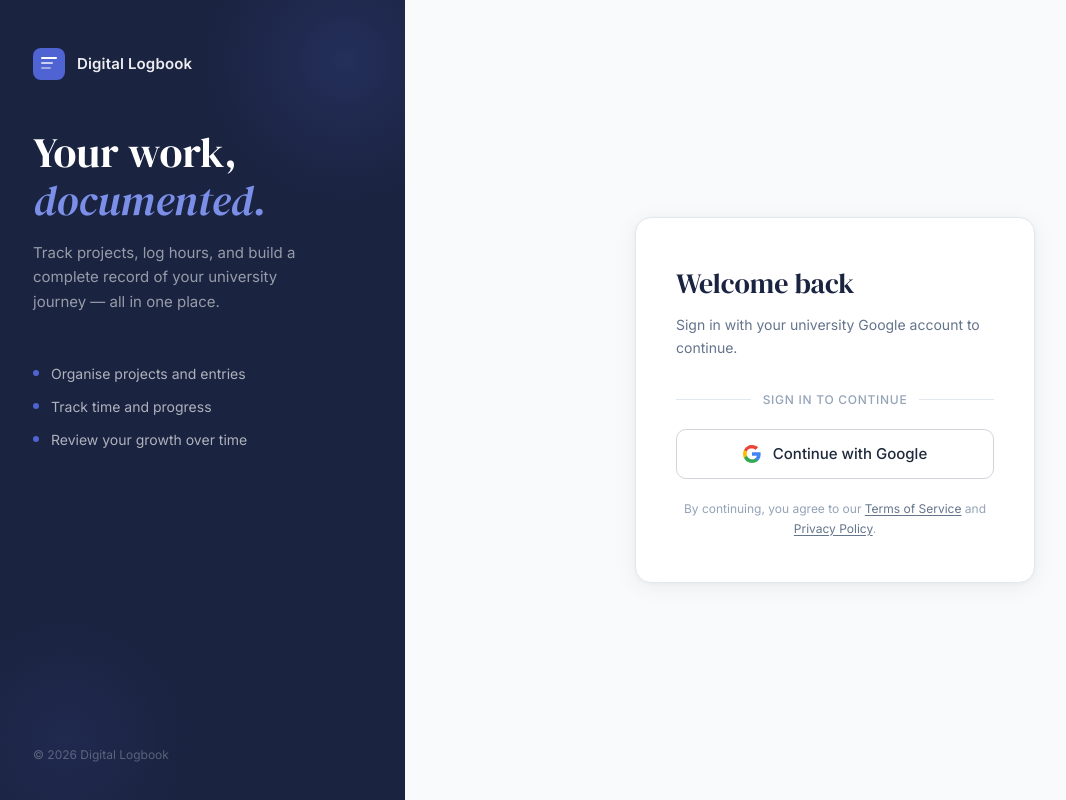
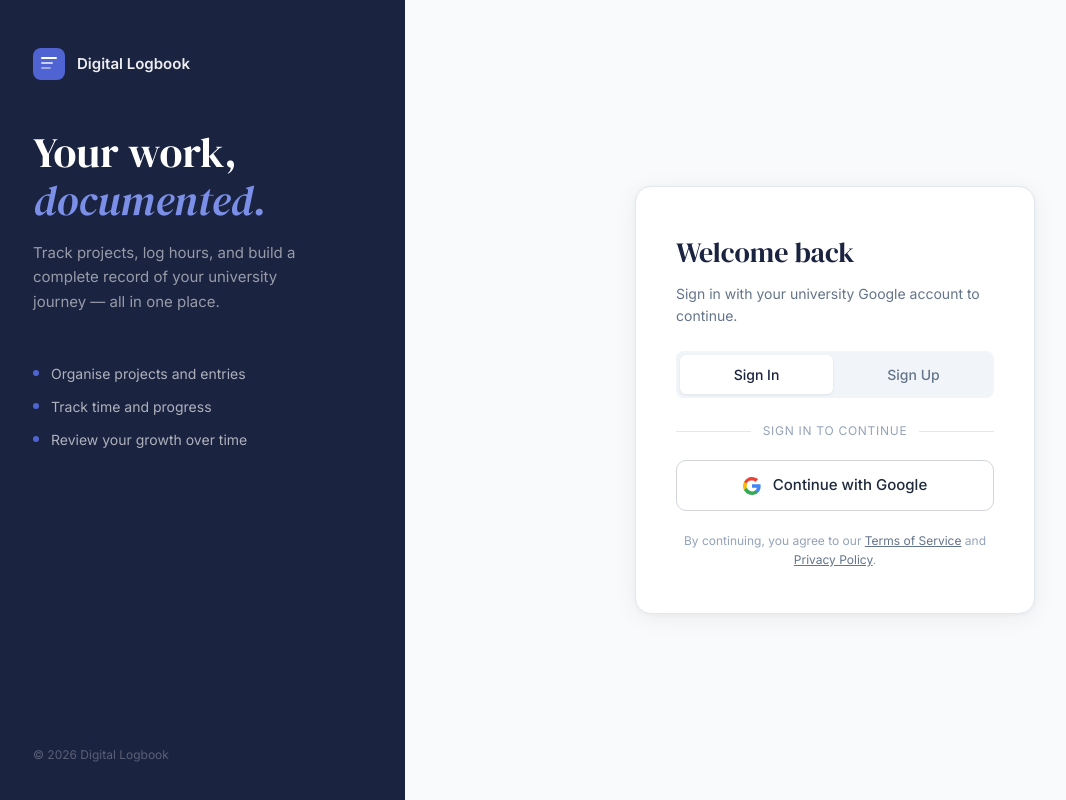
Before and after one commit to bethuelsteven159-rgb/digital-logbook-deploy, a React (Vite) app in the folder client/: page /digital_logbook/login in a window 1280 px wide. Shown: the whole page, without its empty margins (15-1081 px from the left). Built offline with nearby package versions, Linux system fonts and the light colour scheme; no server answers.

Commit message:
Implement Google authentication frontend

```diff
--- a/client/index.html
+++ b/client/index.html
@@ -3,6 +3,13 @@
   <head>
     <meta charset="UTF-8" />
     <meta name="viewport" content="width=device-width, initial-scale=1.0" />
+
+    <script
+      src="https://accounts.google.com/gsi/client"
+      async
+      defer
+    ></script>
+
     <title>Digital Logbook</title>
   </head>
   <body>
--- a/client/src/App.jsx
+++ b/client/src/App.jsx
@@ -1,5 +1,5 @@
 import { BrowserRouter, Routes, Route, Navigate } from "react-router-dom";
-import Login from "./pages/Login/Login";
+import Login from "./pages/Login/Login.jsx";
 import Dashboard from "./pages/Dashboard/Dashboard";
 import Projects from "./pages/Projects/Projects";
 import ProjectDetails from "./pages/ProjectDetails/ProjectDetails";
--- /dev/null
+++ b/client/src/pages/LogIn/Login.js
@@ -0,0 +1,111 @@
+import { useEffect, useRef, useState } from "react";
+import { useNavigate } from "react-router-dom";
+
+// Set these in client/.env:
+// VITE_GOOGLE_CLIENT_ID=<the real Google Client ID>
+// VITE_API_URL=http://localhost:3000
+
+const GOOGLE_CLIENT_ID = import.meta.env.VITE_GOOGLE_CLIENT_ID;
+const API_BASE_URL =
+  import.meta.env.VITE_API_URL || "http://localhost:3000";
+
+export function useLogin() {
+  const navigate = useNavigate();
+  const hiddenBtnRef = useRef(null);
+  const initializedRef = useRef(false);
+
+  const [mode, setMode] = useState("login");
+  const [loading, setLoading] = useState(false);
+  const [error, setError] = useState(null);
+
+  const handleCredentialResponse = async (response) => {
+    setLoading(true);
+    setError(null);
+
+    try {
+      const idToken = response.credential;
+
+      // Both Sign In and Sign Up use the same backend endpoint.
+      // The backend determines whether the user is new or already exists.
+      const res = await fetch(`${API_BASE_URL}/api/auth/google`, {
+        method: "POST",
+        headers: {
+          "Content-Type": "application/json",
+        },
+        body: JSON.stringify({
+          idToken,
+        }),
+      });
+
+      const data = await res.json();
+
+      if (!res.ok) {
+        throw new Error(
+          data?.error?.message || "Authentication failed"
+        );
+      }
+
+      // Store the application's JWT session token.
+      localStorage.setItem("authToken", data.token);
+
+      // Send the user to the dashboard after successful authentication.
+      navigate("/dashboard");
+    } catch (err) {
+      console.error("Authentication error:", err);
+
+      setError(
+        mode === "login"
+          ? "Sign-in failed. Please try again."
+          : "Sign-up failed. Please try again."
+      );
+    } finally {
+      setLoading(false);
+    }
+  };
+
+  useEffect(() => {
+    if (initializedRef.current) return;
+
+    if (!window.google) {
+      console.warn("Google Identity Services has not loaded.");
+      return;
+    }
+
+    if (!hiddenBtnRef.current) {
+      console.warn("Google login button container is not available.");
+      return;
+    }
+
+    if (!GOOGLE_CLIENT_ID) {
+      console.error("VITE_GOOGLE_CLIENT_ID is not configured.");
+      setError("Google authentication is not configured.");
+      return;
+    }
+
+    initializedRef.current = true;
+
+    // Initialize Google Identity Services only once.
+    window.google.accounts.id.initialize({
+      client_id: GOOGLE_CLIENT_ID,
+      callback: handleCredentialResponse,
+    });
+
+    // Render the Google button.
+    window.google.accounts.id.renderButton(
+      hiddenBtnRef.current,
+      {
+        type: "standard",
+        theme: "outline",
+        size: "large",
+      }
+    );
+  }, []);
+
+  return {
+    hiddenBtnRef,
+    mode,
+    setMode,
+    loading,
+    error,
+  };
+}
--- a/client/src/pages/LogIn/Login.jsx
+++ b/client/src/pages/LogIn/Login.jsx
@@ -1,72 +1,192 @@
-import { useNavigate } from "react-router-dom";
+import { useLogin } from "./Login";
+
 export default function Login() {
-    const navigate = useNavigate();
-    return (<div className="login-root">
+  const {
+    hiddenBtnRef,
+    mode,
+    setMode,
+    loading,
+    error,
+  } = useLogin();
+
+  const isLogin = mode === "login";
+
+  return (
+    <div className="login-root">
       <div className="login-left">
         <div className="login-left-inner">
           <div className="login-brand">
             <div className="login-logo-mark">
               <svg width="32" height="32" viewBox="0 0 32 32" fill="none">
-                <rect width="32" height="32" rx="8" fill="#4f63d2"/>
-                <rect x="8" y="9" width="16" height="2" rx="1" fill="white"/>
-                <rect x="8" y="14" width="12" height="2" rx="1" fill="white" opacity="0.7"/>
-                <rect x="8" y="19" width="10" height="2" rx="1" fill="white" opacity="0.45"/>
+                <rect
+                  width="32"
+                  height="32"
+                  rx="8"
+                  fill="#4f63d2"
+                />
+                <rect
+                  x="8"
+                  y="9"
+                  width="16"
+                  height="2"
+                  rx="1"
+                  fill="white"
+                />
+                <rect
+                  x="8"
+                  y="14"
+                  width="12"
+                  height="2"
+                  rx="1"
+                  fill="white"
+                  opacity="0.7"
+                />
+                <rect
+                  x="8"
+                  y="19"
+                  width="10"
+                  height="2"
+                  rx="1"
+                  fill="white"
+                  opacity="0.45"
+                />
               </svg>
             </div>
-            <span className="login-brand-name">Digital Logbook</span>
+
+            <span className="login-brand-name">
+              Digital Logbook
+            </span>
           </div>
 
           <div className="login-tagline-block">
-            <h1 className="login-tagline">Your work,<br /><em>documented.</em></h1>
+            <h1 className="login-tagline">
+              Your work,
+              <br />
+              <em>documented.</em>
+            </h1>
+
             <p className="login-sub">
-              Track projects, log hours, and build a complete record of your university journey — all in one place.
+              Track projects, log hours, and build a complete
+              record of your university journey — all in one place.
             </p>
           </div>
 
           <div className="login-features">
             <div className="login-feature-item">
-              <span className="login-feature-dot"/>
+              <span className="login-feature-dot" />
               <span>Organise projects and entries</span>
             </div>
+
             <div className="login-feature-item">
-              <span className="login-feature-dot"/>
+              <span className="login-feature-dot" />
               <span>Track time and progress</span>
             </div>
+
             <div className="login-feature-item">
-              <span className="login-feature-dot"/>
+              <span className="login-feature-dot" />
               <span>Review your growth over time</span>
             </div>
           </div>
         </div>
 
         <div className="login-left-footer">
-          <span>© 2026 Digital Logbook</span>
+          © 2026 Digital Logbook
         </div>
       </div>
 
       <div className="login-right">
         <div className="login-card">
+
           <div className="login-card-header">
-            <h2 className="login-card-title">Welcome back</h2>
+            <h2 className="login-card-title">
+              {isLogin ? "Welcome back" : "Create your account"}
+            </h2>
+
             <p className="login-card-desc">
-              Sign in with your university Google account to continue.
+              {isLogin
+                ? "Sign in with your university Google account to continue."
+                : "Create your Digital Logbook account using your university Google account."}
             </p>
           </div>
 
-          <div className="login-divider-label">
-            <span>Sign in to continue</span>
+          {/* LOGIN / SIGNUP SWITCH */}
+
+          <div className="login-mode-switch">
+            <button
+              type="button"
+              className={isLogin ? "mode-active" : ""}
+              onClick={() => setMode("login")}
+            >
+              Sign In
+            </button>
+
+            <button
+              type="button"
+              className={!isLogin ? "mode-active" : ""}
+              onClick={() => setMode("signup")}
+            >
+              Sign Up
+            </button>
           </div>
 
-          <button className="login-google-btn" onClick={() => navigate("/dashboard")} type="button">
-            <GoogleIcon />
-            <span>Continue with Google</span>
-          </button>
+          <div className="login-divider-label">
+            <span>
+              {isLogin
+                ? "Sign in to continue"
+                : "Sign up to continue"}
+            </span>
+          </div>
+
+          <div className="login-google-btn-wrap">
+            <button
+              className="login-google-btn"
+              type="button"
+              tabIndex={-1}
+            >
+              <GoogleIcon />
+              <span>
+                {isLogin
+                  ? "Continue with Google"
+                  : "Sign up with Google"}
+              </span>
+            </button>
+
+            <div
+              ref={hiddenBtnRef}
+              className="login-google-btn-real"
+            />
+          </div>
+
+          {loading && (
+            <p className="login-status">
+              {isLogin
+                ? "Signing you in…"
+                : "Creating your account…"}
+            </p>
+          )}
+
+          {error && (
+            <p className="login-error">
+              {error}
+            </p>
+          )}
 
           <p className="login-terms">
             By continuing, you agree to our{" "}
-            <a href="#" onClick={(e) => e.preventDefault()}>Terms of Service</a>{" "}
+            <a
+              href="#"
+              onClick={(e) => e.preventDefault()}
+            >
+              Terms of Service
+            </a>{" "}
             and{" "}
-            <a href="#" onClick={(e) => e.preventDefault()}>Privacy Policy</a>.
+            <a
+              href="#"
+              onClick={(e) => e.preventDefault()}
+            >
+              Privacy Policy
+            </a>
+            .
           </p>
         </div>
       </div>
@@ -78,7 +198,6 @@ export default function Login() {
           background: #f8fafc;
         }
 
-        /* LEFT PANEL */
         .login-left {
           width: 420px;
           flex-shrink: 0;
@@ -88,28 +207,6 @@ export default function Login() {
           padding: 48px 48px 36px;
           position: relative;
           overflow: hidden;
-        }
-        .login-left::after {
-          content: '';
-          position: absolute;
-          top: -80px;
-          right: -80px;
-          width: 280px;
-          height: 280px;
-          border-radius: 50%;
-          background: radial-gradient(circle, rgba(79, 99, 210, 0.18) 0%, transparent 70%);
-          pointer-events: none;
-        }
-        .login-left::before {
-          content: '';
-          position: absolute;
-          bottom: -60px;
-          left: -40px;
-          width: 240px;
-          height: 240px;
-          border-radius: 50%;
-          background: radial-gradient(circle, rgba(79, 99, 210, 0.10) 0%, transparent 70%);
-          pointer-events: none;
         }
 
         .login-left-inner {
@@ -126,16 +223,17 @@ export default function Login() {
           align-items: center;
           gap: 12px;
         }
+
         .login-logo-mark {
           display: flex;
           align-items: center;
         }
+
         .login-brand-name {
           font-family: 'Inter', sans-serif;
           font-size: 15px;
           font-weight: 600;
           color: rgba(255,255,255,0.92);
-          letter-spacing: 0.01em;
         }
 
         .login-tagline-block {
@@ -143,6 +241,7 @@ export default function Login() {
           flex-direction: column;
           gap: 16px;
         }
+
         .login-tagline {
           font-family: 'DM Serif Display', Georgia, serif;
           font-size: 42px;
@@ -151,10 +250,12 @@ export default function Login() {
           color: #ffffff;
           margin: 0;
         }
+
         .login-tagline em {
           font-style: italic;
           color: #7b8fe8;
         }
+
         .login-sub {
           font-size: 15px;
           line-height: 1.65;
@@ -168,6 +269,7 @@ export default function Login() {
           flex-direction: column;
           gap: 12px;
         }
+
         .login-feature-item {
           display: flex;
           align-items: center;
@@ -175,22 +277,19 @@ export default function Login() {
           font-size: 14px;
           color: rgba(255,255,255,0.65);
         }
+
         .login-feature-dot {
           width: 6px;
           height: 6px;
           border-radius: 50%;
           background: #4f63d2;
-          flex-shrink: 0;
         }
 
         .login-left-footer {
           font-size: 12px;
           color: rgba(255,255,255,0.28);
-          position: relative;
-          z-index: 1;
         }
 
-        /* RIGHT PANEL */
         .login-right {
           flex: 1;
           display: flex;
@@ -206,12 +305,15 @@ export default function Login() {
           border-radius: 16px;
           padding: 44px 40px;
           border: 1px solid #e2e8f0;
-          box-shadow: 0 4px 24px rgba(0,0,0,0.06), 0 1px 4px rgba(0,0,0,0.04);
+          box-shadow:
+            0 4px 24px rgba(0,0,0,0.06),
+            0 1px 4px rgba(0,0,0,0.04);
         }
 
         .login-card-header {
-          margin-bottom: 32px;
+          margin-bottom: 24px;
         }
+
         .login-card-title {
           font-family: 'DM Serif Display', Georgia, serif;
           font-size: 28px;
@@ -219,11 +321,39 @@ export default function Login() {
           color: #1a2340;
           margin: 0 0 10px;
         }
+
         .login-card-desc {
           font-size: 14px;
           color: #64748b;
           margin: 0;
           line-height: 1.6;
+        }
+
+        .login-mode-switch {
+          display: flex;
+          gap: 4px;
+          background: #f1f5f9;
+          border-radius: 8px;
+          padding: 4px;
+          margin-bottom: 24px;
+        }
+
+        .login-mode-switch button {
+          flex: 1;
+          border: none;
+          background: transparent;
+          padding: 9px;
+          border-radius: 6px;
+          font-size: 14px;
+          font-weight: 500;
+          color: #64748b;
+          cursor: pointer;
+        }
+
+        .login-mode-switch button.mode-active {
+          background: #ffffff;
+          color: #1a2340;
+          box-shadow: 0 1px 3px rgba(0,0,0,0.08);
         }
 
         .login-divider-label {
@@ -235,14 +365,19 @@ export default function Login() {
           color: #94a3b8;
           text-transform: uppercase;
           letter-spacing: 0.06em;
-          font-weight: 500;
         }
+
         .login-divider-label::before,
         .login-divider-label::after {
           content: '';
           flex: 1;
           height: 1px;
           background: #e2e8f0;
+        }
+
+        .login-google-btn-wrap {
+          position: relative;
+          width: 100%;
         }
 
         .login-google-btn {
@@ -260,20 +395,30 @@ export default function Login() {
           font-weight: 500;
           color: #1e293b;
           cursor: pointer;
-          transition: background 0.15s ease, border-color 0.15s ease, box-shadow 0.15s ease;
         }
-        .login-google-btn:hover {
-          background: #f8fafc;
-          border-color: #9ca3af;
-          box-shadow: 0 2px 8px rgba(0,0,0,0.08);
+
+        .login-google-btn-real {
+          position: absolute;
+          top: 0;
+          left: 0;
+          width: 100%;
+          height: 100%;
+          opacity: 0;
+          overflow: hidden;
         }
-        .login-google-btn:active {
-          background: #f1f5f9;
-          box-shadow: none;
+
+        .login-status {
+          margin: 14px 0 0;
+          font-size: 13px;
+          color: #64748b;
+          text-align: center;
         }
-        .login-google-btn:focus-visible {
-          outline: 2px solid #4f63d2;
-          outline-offset: 2px;
+
+        .login-error {
+          margin: 14px 0 0;
+          font-size: 13px;
+          color: #dc2626;
+          text-align: center;
         }
 
         .login-terms {
@@ -283,59 +428,63 @@ export default function Login() {
           text-align: center;
           line-height: 1.6;
         }
+
         .login-terms a {
           color: #64748b;
           text-decoration: underline;
-          text-underline-offset: 2px;
-        }
-        .login-terms a:hover {
-          color: #4f63d2;
         }
 
-        /* RESPONSIVE */
         @media (max-width: 768px) {
           .login-root {
             flex-direction: column;
           }
+
           .login-left {
             width: 100%;
             padding: 36px 28px 28px;
           }
-          .login-left-inner {
-            gap: 28px;
-          }
+
           .login-tagline {
             font-size: 32px;
           }
-          .login-features {
-            display: none;
-          }
+
+          .login-features,
           .login-left-footer {
             display: none;
           }
+
           .login-right {
             padding: 32px 20px;
           }
+
           .login-card {
             padding: 32px 24px;
           }
         }
+      `}</style>
+    </div>
+  );
+}
 
-        @media (max-width: 480px) {
-          .login-card {
-            box-shadow: none;
-            border: none;
-            padding: 24px 0;
-          }
-        }
-      `}</style>
-    </div>);
+function GoogleIcon() {
+  return (
+    <svg width="18" height="18" viewBox="0 0 18 18" fill="none">
+      <path
+        d="M17.64 9.2c0-.637-.057-1.251-.164-1.84H9v3.481h4.844c-.209 1.125-.843 2.078-1.796 2.716v2.259h2.908c1.702-1.567 2.684-3.875 2.684-6.615z"
+        fill="#4285F4"
+      />
+      <path
+        d="M9 18c2.43 0 4.467-.806 5.956-2.184l-2.908-2.259c-.806.54-1.837.86-3.048.86-2.344 0-4.328-1.584-5.036-3.711H.957v2.332A8.997 8.997 0 0 0 9 18z"
+        fill="#34A853"
+      />
+      <path
+        d="M3.964 10.706A5.41 5.41 0 0 1 3.682 9c0-.593.102-1.17.282-1.706V4.962H.957A8.996 8.996 0 0 0 .957 13.038l3.007-2.332z"
+        fill="#FBBC05"
+      />
+      <path
+        d="M9 3.58c1.321 0 2.508.454 3.44 1.345l2.582-2.58C13.463.891 11.426 0 9 0A8.997 8.997 0 0 0 .957 4.962L3.964 6.294C4.672 4.169 6.656 3.58 9 3.58z"
+        fill="#EA4335"
+      />
+    </svg>
+  );
 }
-function GoogleIcon() {
-    return (<svg width="18" height="18" viewBox="0 0 18 18" fill="none">
-      <path d="M17.64 9.2c0-.637-.057-1.251-.164-1.84H9v3.481h4.844c-.209 1.125-.843 2.078-1.796 2.716v2.259h2.908c1.702-1.567 2.684-3.875 2.684-6.615z" fill="#4285F4"/>
-      <path d="M9 18c2.43 0 4.467-.806 5.956-2.184l-2.908-2.259c-.806.54-1.837.86-3.048.86-2.344 0-4.328-1.584-5.036-3.711H.957v2.332A8.997 8.997 0 0 0 9 18z" fill="#34A853"/>
-      <path d="M3.964 10.706A5.41 5.41 0 0 1 3.682 9c0-.593.102-1.17.282-1.706V4.962H.957A8.996 8.996 0 0 0 0 9c0 1.452.348 2.827.957 4.038l3.007-2.332z" fill="#FBBC05"/>
-      <path d="M9 3.58c1.321 0 2.508.454 3.44 1.345l2.582-2.58C13.463.891 11.426 0 9 0A8.997 8.997 0 0 0 .957 4.962L3.964 6.294C4.672 4.169 6.656 3.58 9 3.58z" fill="#EA4335"/>
-    </svg>);
-}
```
